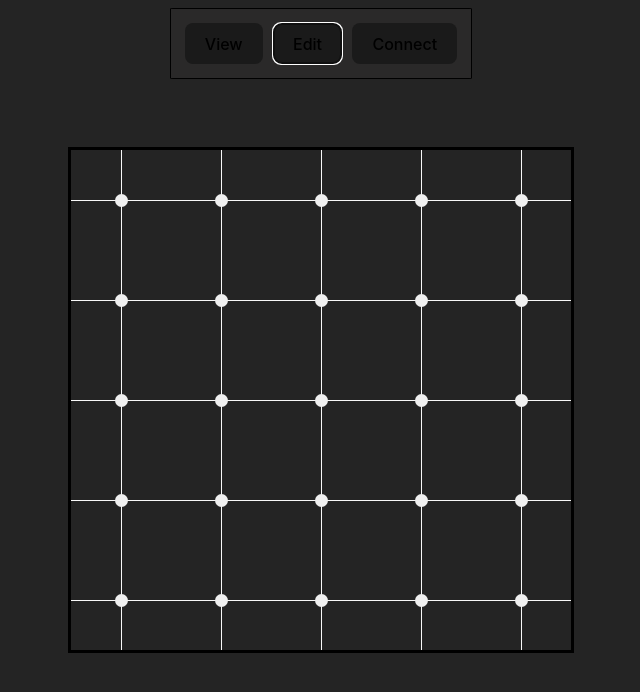
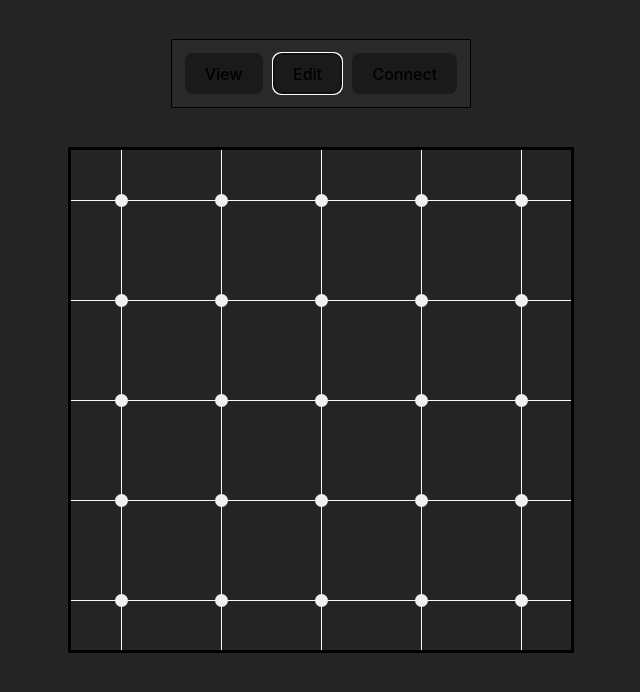
Before and after one commit to SwarupUkil/Timeline, a React (Vite) app: page / in a window 1280 px wide. Shown: the top 692 px of the page, without its empty margins (319-959 px from the left). Built offline with nearby package versions, Linux system fonts and the light colour scheme.

Commit message:
Refactor view-mode feature into distinct components and stylesheets

```diff
--- a/src/Application.css
+++ b/src/Application.css
@@ -21,24 +21,6 @@ body {
     /*gap: 10px;*/
     /*--grid-width: 500px;*/
     /*--grid-height: 500px;*/
-}
-
-#root .header {
-    display: flex;
-    flex-direction: column;
-    justify-content: start;
-}
-
-#root-header {
-    border: 1px solid black;
-    padding: 5%;
-    margin: 3%;
-    background-color: #2a2929;
-    border-radius: 1%;
-
-    /*width: 100vw;*/
-    display: flex;
-    gap:10px;
 }
 
 #root-content {
--- a/src/Application.jsx
+++ b/src/Application.jsx
@@ -1,4 +1,5 @@
 import './Application.css'
+import './Header.css'
 import './EntryCard.css'
 import './DeleteEntryModal.css'
 import TimelineGrid from "./TimelineGrid.jsx";
@@ -6,6 +7,7 @@ import EntryCard from "./EntryCard.jsx";
 import DeleteEntryModal from "./DeleteEntryModal.jsx";
 import SideBar from "./Sidebar.jsx";
 import {useState, createContext, useEffect} from "react";
+import Header from "./Header.jsx";
 
 export const EntryCardContext = createContext({
     visibilityValue: "hidden",
@@ -55,38 +57,26 @@ function Application() {
     };
     // End of delete timeline entry logic
 
-    // View mode logic
-    // I am a clown for the below... ****************
-    const changeView = (viewType) => () => {
-            switch (viewType) {
-                case "view-mode":
-                    setCurrentView(viewType);
-                    break;
-                case "edit-mode":
-                    setCurrentView(viewType);
-                    break;
-                case "connect-mode":
-                    setCurrentView(viewType);
-                    break;
-                default:
-                    console.log("Function missing type-mode or incorrect value inputted into function.");
-            }
-        };
+
 
 
     return (
         <>
-            <div className="fill-container header">
-                <div id={"root-header"}>
-                    <button className={"modal-button" + " " + (currentView === "view-mode" ? "view-select" : "")}
-                            onClick={changeView("view-mode")}>View</button>
-                    <button className={"modal-button" + " " + (currentView === "edit-mode" ? "view-select" : "")}
-                            onClick={changeView("edit-mode")}>Edit</button>
-                    <button className={"modal-button" + " " + (currentView === "connect-mode" ? "view-select" : "")}
-                            onClick={changeView("connect-mode")}>Connect</button>
-                </div>
+            {/* Header Region*/}
+            <div className="fill-container">
+                {/*<div id={"root-header"}>*/}
+                {/*    <button className={"modal-button" + " " + (currentView === "view-mode" ? "view-select" : "")}*/}
+                {/*            onClick={changeView("view-mode")}>View</button>*/}
+                {/*    <button className={"modal-button" + " " + (currentView === "edit-mode" ? "view-select" : "")}*/}
+                {/*            onClick={changeView("edit-mode")}>Edit</button>*/}
+                {/*    <button className={"modal-button" + " " + (currentView === "connect-mode" ? "view-select" : "")}*/}
+                {/*            onClick={changeView("connect-mode")}>Connect</button>*/}
+                {/*</div>*/}
+                <Header currentView={currentView} setCurrentView={setCurrentView}/>
             </div>
 
+
+            {/* Main Content Region */}
             <div id={"root-content"}>
                 <EntryCardContext.Provider value={{visibilityValue, setVisibilityValue, keyValue, setKeyValue,
                     isSelected, setIsSelected, deleteState, setDeleteState, currentView}}>
@@ -100,7 +90,11 @@ function Application() {
                     </div>
                 </EntryCardContext.Provider>
             </div>
+
+
+            {/* Footer Region */}
             <div className="fill-container"></div>
+
 
             <DeleteEntryModal deleteModalState={deleteModalState} onClickDeleteLogic={confirmDelete}/>
         </>
--- /dev/null
+++ b/src/Header.css
@@ -0,0 +1,20 @@
+#header {
+    width: 100vw;
+    display: flex;
+    flex-direction: column;
+    justify-content: start;
+    align-items: center;
+}
+
+#header-view-buttons {
+    border: 1px solid black;
+    padding: 1%;
+    /*margin: 3%;*/
+    background-color: #2a2929;
+    border-radius: 1%;
+
+    width: max-content;
+    display: flex;
+    justify-content: center;
+    gap:10px;
+}
--- /dev/null
+++ b/src/Header.jsx
@@ -0,0 +1,48 @@
+import PropTypes from "prop-types";
+
+function HeaderButton(props){
+
+    // View mode logic
+    const changeView = (viewType) => () => {props.setCurrentView(viewType);};
+    const viewSelect = (currentView, viewType) => {
+        return currentView === viewType ? "view-select" : "";
+    };
+
+    // Name to display. I.e. "edit-mode" => "Edit" on button.
+    const viewName = (viewType) => {
+        return viewType.charAt(0).toUpperCase() + viewType.slice(1).replace("-mode", "");
+    };
+
+    return (
+        <button className={"modal-button" + " " + viewSelect(props.currentView, props.viewType)}
+                onClick={changeView(props.viewType)}>
+            {viewName(props.viewType)}
+        </button>
+    );
+}
+
+function Header(props){
+    return (
+        <div id={"header"}>
+            <div id={"header-view-buttons"}>
+                <HeaderButton currentView={props.currentView} setCurrentView={props.setCurrentView} viewType={"view-mode"}/>
+                <HeaderButton currentView={props.currentView} setCurrentView={props.setCurrentView} viewType={"edit-mode"}/>
+                <HeaderButton currentView={props.currentView} setCurrentView={props.setCurrentView} viewType={"connect-mode"}/>
+            </div>
+        </div>
+    );
+}
+
+// PropTypes setup
+Header.propTypes = {
+    currentView: PropTypes.string,
+    setCurrentView: PropTypes.func,
+}
+
+HeaderButton.propTypes = {
+    currentView: PropTypes.string,
+    setCurrentView: PropTypes.func,
+    viewType: PropTypes.string,
+}
+
+export default Header
```
